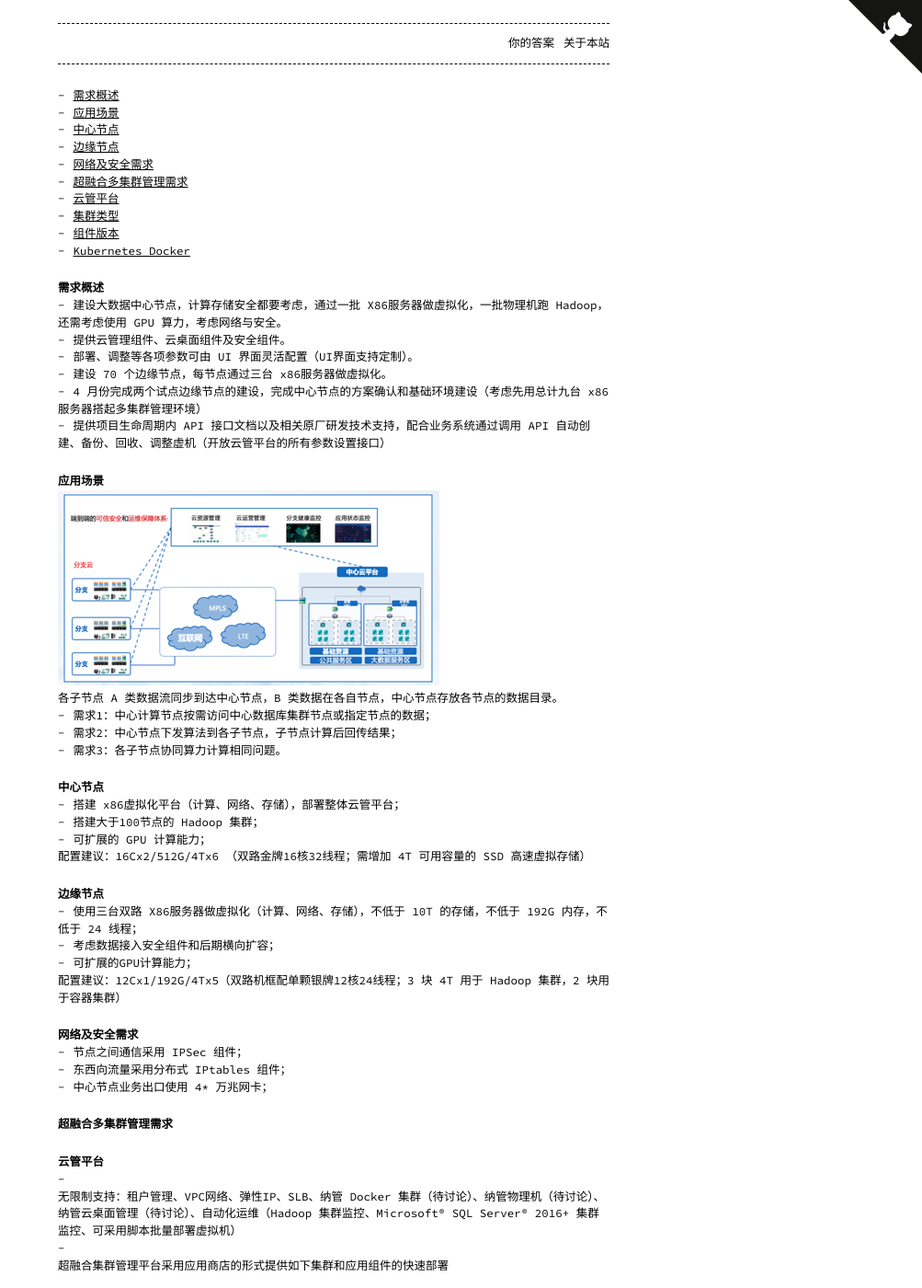
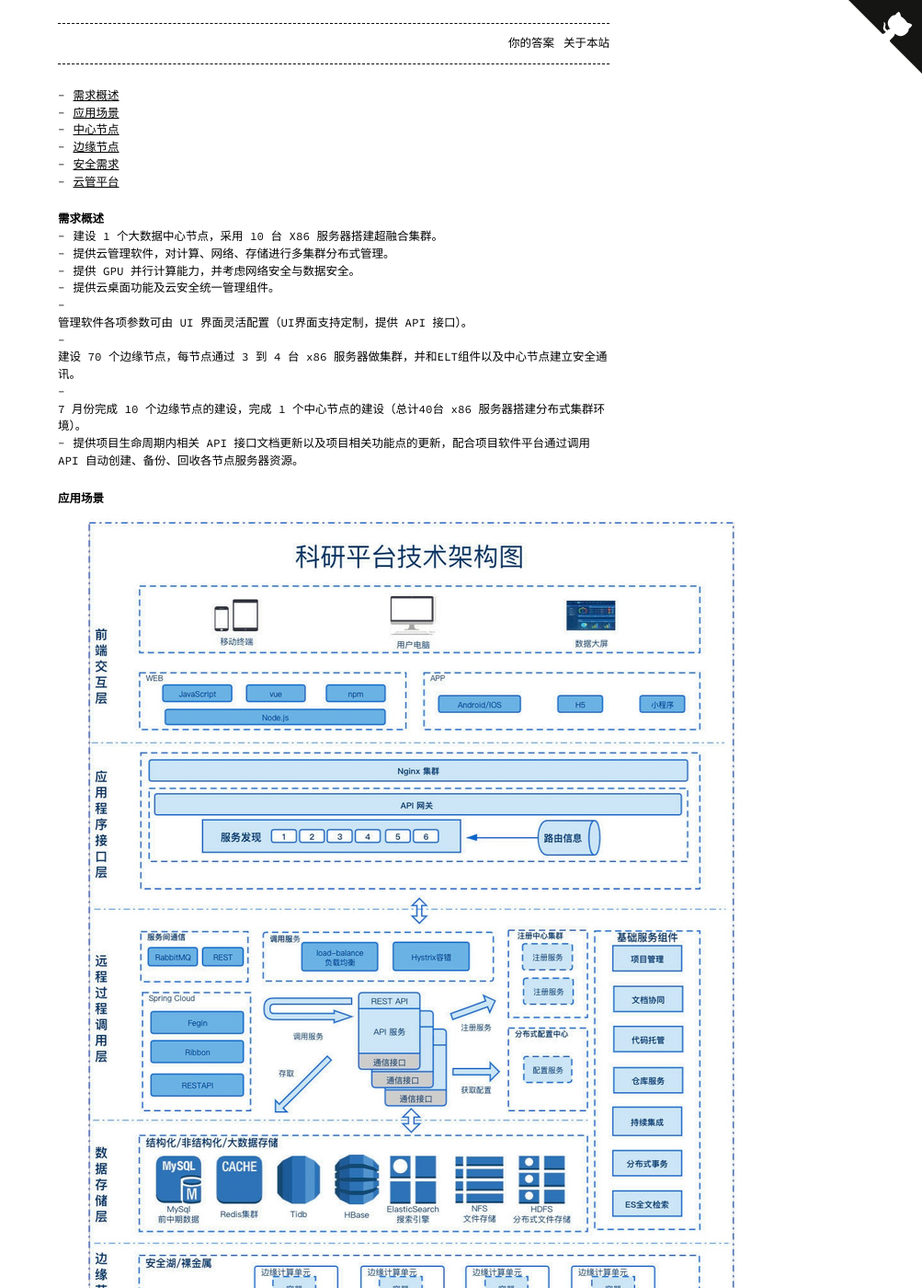
Before and after one commit to chldong/chldong.github.io, a Jekyll site: the page built from _posts/2020-04-23-某大数据项目组件需求.md, in a window 1280 px wide and 1400 px high. Shown: the whole window at 92% size, without its empty margins (277-1280 px from the left). Built offline with Jekyll 4.4.1, drawn with Linux system fonts in a browser that asks for light colours; some of the changed text lies outside the part shown.

Commit message:
Update for GKAI

```diff
--- a/_posts/2020-04-23-某大数据项目组件需求.md
+++ b/_posts/2020-04-23-某大数据项目组件需求.md
@@ -9,83 +9,58 @@ date: 2020-04-23
 - [应用场景](#%E5%BA%94%E7%94%A8%E5%9C%BA%E6%99%AF)
 - [中心节点](#%E4%B8%AD%E5%BF%83%E8%8A%82%E7%82%B9)
 - [边缘节点](#%E8%BE%B9%E7%BC%98%E8%8A%82%E7%82%B9)
-- [网络及安全需求](#%E7%BD%91%E7%BB%9C%E5%8F%8A%E5%AE%89%E5%85%A8%E9%9C%80%E6%B1%82)
-- [超融合多集群管理需求](#%E8%B6%85%E8%9E%8D%E5%90%88%E5%A4%9A%E9%9B%86%E7%BE%A4%E7%AE%A1%E7%90%86%E9%9C%80%E6%B1%82)
-    - [云管平台](#%E4%BA%91%E7%AE%A1%E5%B9%B3%E5%8F%B0)
-    - [集群类型](#%E9%9B%86%E7%BE%A4%E7%B1%BB%E5%9E%8B)
-    - [组件版本](#%E7%BB%84%E4%BB%B6%E7%89%88%E6%9C%AC)
-    - [Kubernetes Docker](#kubernetes-docker)
+- [安全需求](#%E5%AE%89%E5%85%A8%E9%9C%80%E6%B1%82)
+- [云管平台](#%E4%BA%91%E7%AE%A1%E5%B9%B3%E5%8F%B0)
 
 <!-- /TOC -->
 
 ## 需求概述
 
-+ 建设大数据中心节点，计算存储安全都要考虑，通过一批 X86服务器做虚拟化，一批物理机跑 Hadoop，还需考虑使用 GPU 算力，考虑网络与安全。
-+ 提供云管理组件、云桌面组件及安全组件。
-+ 部署、调整等各项参数可由 UI 界面灵活配置（UI界面支持定制）。
-+ 建设 70 个边缘节点，每节点通过三台 x86服务器做虚拟化。
-+ 4 月份完成两个试点边缘节点的建设，完成中心节点的方案确认和基础环境建设（考虑先用总计九台 x86服务器搭起多集群管理环境）
-+ 提供项目生命周期内 API 接口文档以及相关原厂研发技术支持，配合业务系统通过调用 API 自动创建、备份、回收、调整虚机（开放云管平台的所有参数设置接口）
++ 建设 1 个大数据中心节点，采用 10 台 X86 服务器搭建超融合集群。
++ 提供云管理软件，对计算、网络、存储进行多集群分布式管理。
++ 提供 GPU 并行计算能力，并考虑网络安全与数据安全。
++ 提供云桌面功能及云安全统一管理组件。
++ 管理软件各项参数可由 UI 界面灵活配置（UI界面支持定制，提供 API 接口）。
+
++ 建设 70 个边缘节点，每节点通过 3 到 4 台 x86 服务器做集群，并和ELT组件以及中心节点建立安全通讯。
+
++ 7 月份完成 10 个边缘节点的建设，完成 1 个中心节点的建设（总计40台 x86 服务器搭建分布式集群环境）。
+
++ 提供项目生命周期内相关 API 接口文档更新以及项目相关功能点的更新，配合项目软件平台通过调用 API 自动创建、备份、回收各节点服务器资源。
 
 ## 应用场景
 
-![架构草图02](/images/image-2020-04-23-02.png)
+![架构图02](/images/image-2020-06-01.jpeg)
 
-各子节点 A 类数据流同步到达中心节点，B 类数据在各自节点，中心节点存放各节点的数据目录。
+架构说明：各子节点 A 类数据流同步到达中心节点，B 类数据在各自节点，C 类数据导出为.csv文件，中心节点存放各节点的数据目录。
 
-+ 需求1：中心计算节点按需访问中心数据库集群节点或指定节点的数据；
-+ 需求2：中心节点下发算法到各子节点，子节点计算后回传结果；
-+ 需求3：各子节点协同算力计算相同问题。
++ 需求1：平台用户可访问中心数据目录和指定边缘节点的数据目录，并在安全湖控制范围内进行数据流转。
++ 需求2：中心节点可下发自定义容器到各边缘节点进行联邦计算，可访问边缘节点数据并回传计算结果。
++ 需求3：各边缘节点可拉起相同容器滚动计算相同算法，并提供统一标准的数据及计算结果。
 
 ## 中心节点
 
-+ 搭建 x86虚拟化平台（计算、网络、存储），部署整体云管平台；
-+ 搭建大于100节点的 Hadoop 集群；
-+ 可扩展的 GPU 计算能力；
++ 使用 x86 服务器做超融合集群（计算、网络、存储虚拟化），部署整体云管平台；
++ 搭建分布式 Hadoop 、K8s 高可用管理节点；
++ 搭建人工智能计算环境及联邦计算环境；
 
-配置建议：16Cx2/512G/4Tx6 （双路金牌16核32线程；需增加 4T 可用容量的 SSD 高速虚拟存储）
+服务器配置不低于：16Cx2/512G/4Tx5/SSD400Gx3/T4x2（计算采用双路金牌 16 核 CPU ，网络采用万兆模块 ，存储采用 SSD 高速缓存技术）
 
 ## 边缘节点
 
-+ 使用三台双路 X86服务器做虚拟化（计算、网络、存储），不低于 10T 的存储，不低于 192G 内存，不低于 24 线程；
-+ 考虑数据接入安全组件和后期横向扩容；
-+ 可扩展的GPU计算能力；
++ 使用 X86 服务器做超融合集群（计算、网络、存储虚拟化），部署容器化应用托管环境；
++ 考虑数据接入安全组件和后期横向扩容能力；
++ 服务器可按需提供 GPU 计算能力；
 
-配置建议：12Cx1/192G/4Tx5（双路机框配单颗银牌12核24线程；3 块 4T 用于 Hadoop 集群，2 块用于容器集群）
+服务器配置不低于：12Cx1/192G/4Tx5/SSD400Gx3/T4x1（双路机框配单颗银牌12核24线程）
 
-## 网络及安全需求
+## 安全需求
 
-+ 节点之间通信采用 IPSec 组件；
-+ 东西向流量采用分布式 IPtables 组件；
-+ 中心节点业务出口使用 4* 万兆网卡；
++ 节点之间通信采用运营商专线网络，节点入口采用4层包过滤防火墙管理；
++ 东西向流量采用分布式4层包过滤防火墙管理；
++ 业务流量使用多万兆网络；
 
-## 超融合多集群管理需求
+## 云管平台
 
-### 云管平台
-
-+ 无限制支持：租户管理、VPC网络、弹性IP、SLB、纳管 Docker 集群（待讨论）、纳管物理机（待讨论）、纳管云桌面管理（待讨论）、自动化运维（Hadoop 集群监控、Microsoft® SQL Server® 2016+ 集群监控、可采用脚本批量部署虚拟机）
-
-+ 超融合集群管理平台采用应用商店的形式提供如下集群和应用组件的快速部署
-
-### 集群类型
-
-+ HADOOP
-中心节点：6x4C32G4T
-边缘节点：3x4C32G4T
-
-### 组件版本
-
-+ hadoop 3.1.2
-+ zookeeper 3.4.9
-+ knox 1.2.0
-+ hive 3.1.1
-+ hdbase 2.2.0
-+ hue 4.4.0
-+ oozie 5.1.0
-+ spark_hadoop3.1 2.4.3
-
-### Kubernetes Docker
-
-+ Kubernetes
-中心节点：6x4C8G500G
-边缘节点：3x4C8G500G
++ 功能需求：租户管理、VPC、EIP、VNC及物理机纳管、云桌面管理，稳定承载Hadoop和Docker集群。
++ 提供自定义容器化应用的下发、拉起、回收和备份。
```
Also changed, not shown: images/eye.jpg (deleted), images/image-2020-04-23.png (renamed from images/image-2020-04-23-02.png), images/image-2020-06-01.jpeg (added).
